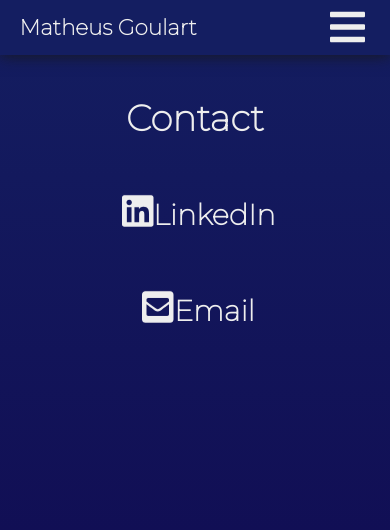
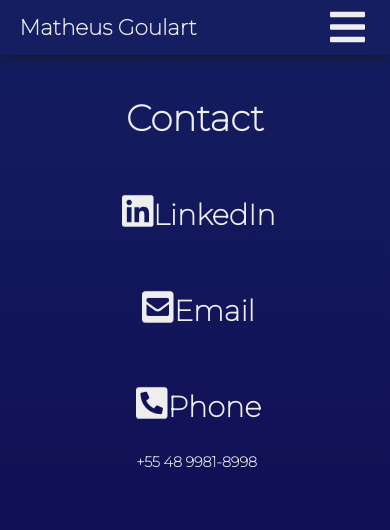
Before and after one commit to mathealgou/curriculumV2, a React (Vite) app: page /contact in a window 390 px wide. Shown: the top 530 px of the page. Built offline with nearby package versions, Linux system fonts and the light colour scheme.

Commit message:
Phone added to cantact page.

```diff
--- a/src/views/Contact/index.jsx
+++ b/src/views/Contact/index.jsx
@@ -3,6 +3,7 @@ import styles from "./styles.module.scss";
 import { FontAwesomeIcon } from "@fortawesome/react-fontawesome";
 import { faLinkedin } from "@fortawesome/free-brands-svg-icons";
 import { faEnvelopeSquare } from "@fortawesome/free-solid-svg-icons";
+import { faPhoneSquareAlt } from "@fortawesome/free-solid-svg-icons";
 
 export function Contact() {
   return (
@@ -23,6 +24,13 @@ export function Contact() {
           <h3 className={styles.title}>Email</h3>
         </a>
       </div>
+      <div className={styles.container}>
+        <a href="tel:5548998189938" className={styles.link}>
+          <FontAwesomeIcon icon={faPhoneSquareAlt} className={styles.icon} />
+          <h3 className={styles.title}>Phone</h3>
+        </a>
+        <div className={styles.phoneNumber}>+55 48 9981-8998</div>
+      </div>
     </div>
   );
 }
--- a/src/views/Contact/styles.module.scss
+++ b/src/views/Contact/styles.module.scss
@@ -94,9 +94,15 @@
     display: inline-block;
     font-size: 0.8em;
     text-decoration: none;
+    text-align: center;
     color: #eeeeee;
     &:visited {
       color: #eeeeee;
     }
   }
+  .phoneNumber {
+    text-decoration: none;
+    color: #eeeeee;
+    font-size: 0.4em;
+  }
 }
--- a/src/views/Home/index.jsx
+++ b/src/views/Home/index.jsx
@@ -45,6 +45,18 @@ export function Home() {
           </div>
         </div>
       </div>
+      <div className={styles.block}>
+        <div className={styles.titleContainer}>
+          <h1 className={styles.title} id={styles.experience}>
+            Education
+          </h1>
+        </div>
+        <div className={styles.blockLine}>
+          <div className={styles.strong}>Systems Development at SENAI</div>
+          <br />
+          <div className={styles.span}>Technical Course.</div>
+        </div>
+      </div>
     </div>
   );
 }
```
